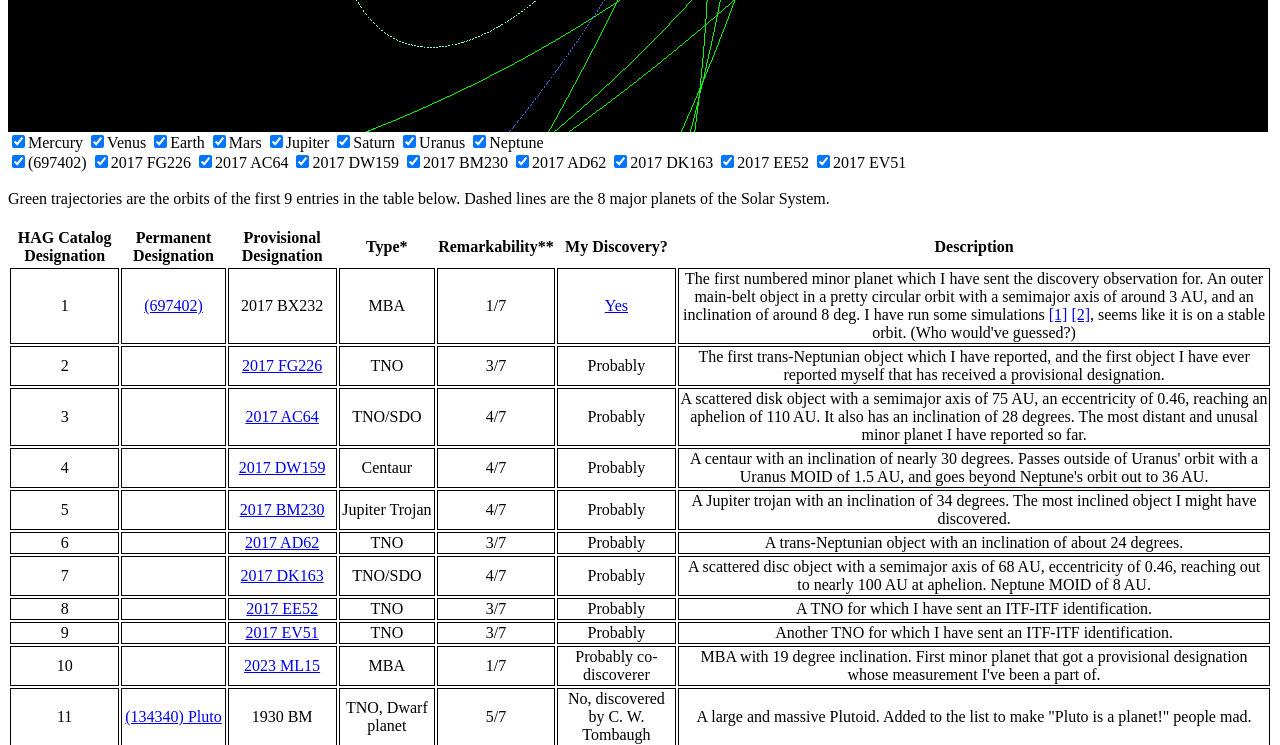
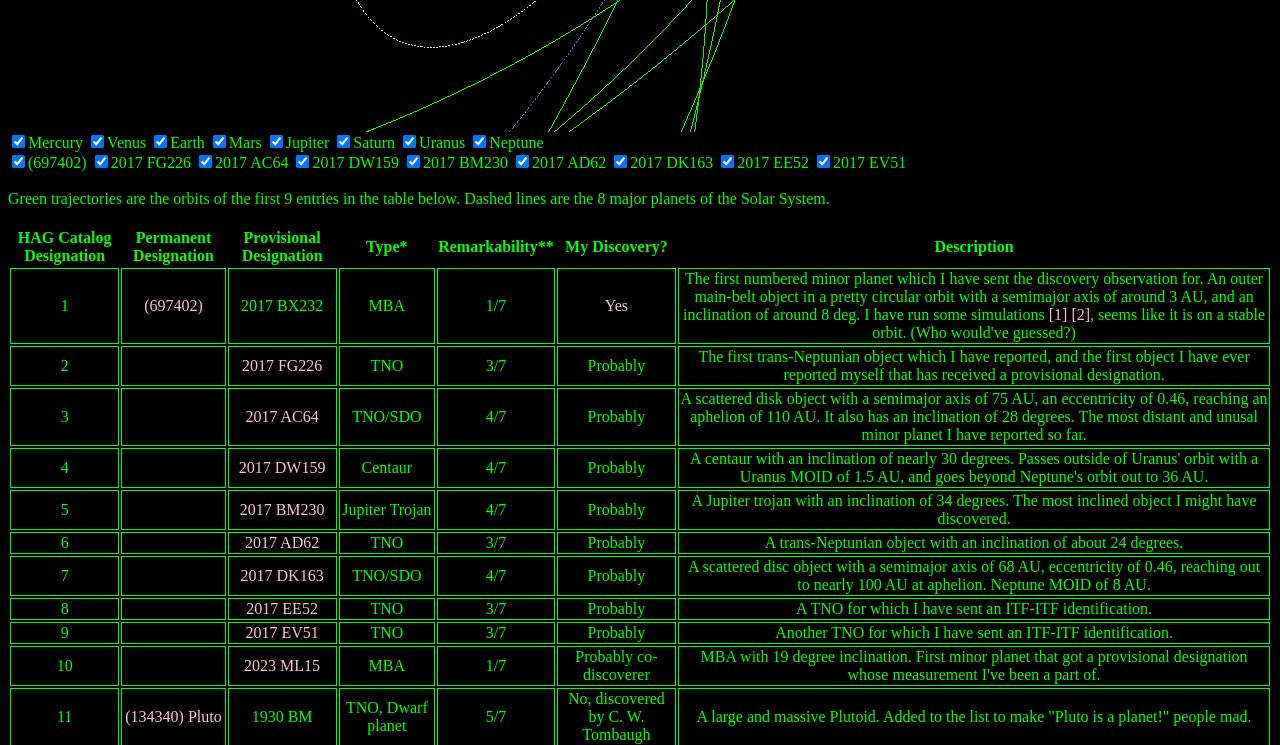
Before and after one commit to arda-guler/MPcatalog, a plain HTML site: page index.html in a window 1280 px wide. Shown: the part 820-1565 px from the top of the page. Drawn offline with nearby package versions, Linux system fonts and the light colour scheme.

Commit message:
Add colorz

```diff
--- a/index.html
+++ b/index.html
@@ -9,20 +9,47 @@
 	td {
 		text-align: center;
 		border: 1px solid;
+		color: rgb(0,255,0);
 	}
 
 	tr td:first-child {
 		text-align: center;
 		border: 1px solid;
+		color: rgb(0,255,0);
 	}
 
 	tr td:last-child {
 		text-align: center;
 		border: 1px solid;
+		color: rgb(0,255,0);
+	}
+
+	a:link {
+	  color: pink;
+	  background-color: transparent;
+	  text-decoration: none;
+	}
+
+	a:visited {
+	  color: rgb(0,200,250);
+	  background-color: transparent;
+	  text-decoration: none;
+	}
+
+	a:hover {
+	  color: red;
+	  background-color: transparent;
+	  text-decoration: underline;
+	}
+
+	a:active {
+	  color: yellow;
+	  background-color: transparent;
+	  text-decoration: underline;
 	}
 	</style>
 </head>
-<body>
+<body style="background-color:rgb(0,0,0); color:rgb(0,255,0);">
 	<h1>H. A. Güler Personal Catalog of Minor Planets</h1>
 	This page contains the list of minor planets which I am/was personally interested in. None of these were observed through my (miserable) equipment - they were found in open-access image data of professional observatories (unless otherwise noted).
 	<br>
@@ -33,23 +60,23 @@
     </div>
 
 	<div id="checkboxes">
-        <label><input type="checkbox" id="mercuryOrbitCheckbox" checked>Mercury</label>
-        <label><input type="checkbox" id="venusOrbitCheckbox" checked>Venus</label>
-        <label><input type="checkbox" id="earthOrbitCheckbox" checked>Earth</label>
-        <label><input type="checkbox" id="marsOrbitCheckbox" checked>Mars</label>
-        <label><input type="checkbox" id="jupiterOrbitCheckbox" checked>Jupiter</label>
-        <label><input type="checkbox" id="saturnOrbitCheckbox" checked>Saturn</label>
-        <label><input type="checkbox" id="uranusOrbitCheckbox" checked>Uranus</label>
-        <label><input type="checkbox" id="neptuneOrbitCheckbox" checked>Neptune</label><br>
-        <label><input type="checkbox" id="MP697402Checkbox" checked>(697402)</label>
-        <label><input type="checkbox" id="MP2017FG226Checkbox" checked>2017 FG226</label>
-        <label><input type="checkbox" id="MP2017AC64Checkbox" checked>2017 AC64</label>
-        <label><input type="checkbox" id="MP2017DW159Checkbox" checked>2017 DW159</label>
-        <label><input type="checkbox" id="MP2017BM230Checkbox" checked>2017 BM230</label>
-        <label><input type="checkbox" id="MP2017AD62Checkbox" checked>2017 AD62</label>
-        <label><input type="checkbox" id="MP2017DK163Checkbox" checked>2017 DK163</label>
-        <label><input type="checkbox" id="MP2017EE52Checkbox" checked>2017 EE52</label>
-        <label><input type="checkbox" id="MP2017EV51Checkbox" checked>2017 EV51</label>
+        <label style="color: rgb(0, 255, 0)"><input type="checkbox" id="mercuryOrbitCheckbox" checked>Mercury</label>
+        <label style="color: rgb(0, 255, 0)"><input type="checkbox" id="venusOrbitCheckbox" checked>Venus</label>
+        <label style="color: rgb(0, 255, 0)"><input type="checkbox" id="earthOrbitCheckbox" checked>Earth</label>
+        <label style="color: rgb(0, 255, 0)"><input type="checkbox" id="marsOrbitCheckbox" checked>Mars</label>
+        <label style="color: rgb(0, 255, 0)"><input type="checkbox" id="jupiterOrbitCheckbox" checked>Jupiter</label>
+        <label style="color: rgb(0, 255, 0)"><input type="checkbox" id="saturnOrbitCheckbox" checked>Saturn</label>
+        <label style="color: rgb(0, 255, 0)"><input type="checkbox" id="uranusOrbitCheckbox" checked>Uranus</label>
+        <label style="color: rgb(0, 255, 0)"><input type="checkbox" id="neptuneOrbitCheckbox" checked>Neptune</label><br>
+        <label style="color: rgb(0, 255, 0)"><input type="checkbox" id="MP697402Checkbox" checked>(697402)</label>
+        <label style="color: rgb(0, 255, 0)"><input type="checkbox" id="MP2017FG226Checkbox" checked>2017 FG226</label>
+        <label style="color: rgb(0, 255, 0)"><input type="checkbox" id="MP2017AC64Checkbox" checked>2017 AC64</label>
+        <label style="color: rgb(0, 255, 0)"><input type="checkbox" id="MP2017DW159Checkbox" checked>2017 DW159</label>
+        <label style="color: rgb(0, 255, 0)"><input type="checkbox" id="MP2017BM230Checkbox" checked>2017 BM230</label>
+        <label style="color: rgb(0, 255, 0)"><input type="checkbox" id="MP2017AD62Checkbox" checked>2017 AD62</label>
+        <label style="color: rgb(0, 255, 0)"><input type="checkbox" id="MP2017DK163Checkbox" checked>2017 DK163</label>
+        <label style="color: rgb(0, 255, 0)"><input type="checkbox" id="MP2017EE52Checkbox" checked>2017 EE52</label>
+        <label style="color: rgb(0, 255, 0)"><input type="checkbox" id="MP2017EV51Checkbox" checked>2017 EV51</label>
     </div>
 
 	<br>
```
